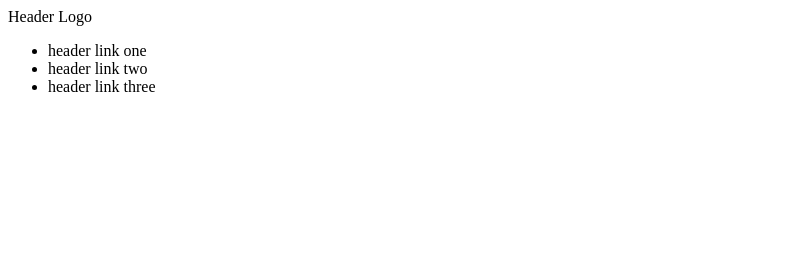
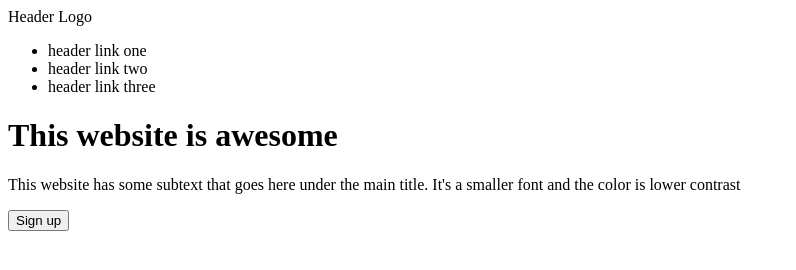
Before and after one commit to AllieKatte/odin-landing-page, a plain HTML site: page index.html in a window 1280 px wide. Shown: the whole page, without its empty margins (0-796 px from the left). Drawn offline with Linux system fonts and the light colour scheme.

Commit message:
Add the hero text header, body and signup button

```diff
--- a/index.html
+++ b/index.html
@@ -17,7 +17,14 @@
       </ul>
     </div>
     <div class="hero">
-
+      <div class="hero-text">
+        <h1>This website is awesome</h1>
+        <p>
+          This website has some subtext that goes here under the main title.
+          It's a smaller font and the color is lower contrast
+        </p>
+        <button>Sign up</button>
+      </div>
     </div>
   </div>
   <div class="information-section">
```
